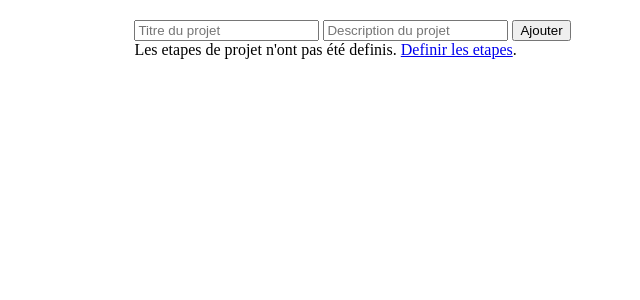
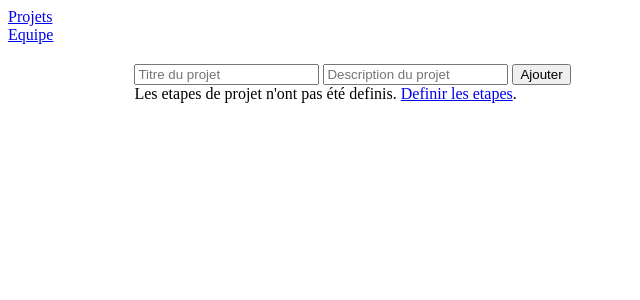
Before and after one commit to milin-fr/easy-board, a Symfony app: template templates/main/home.html.twig in a window 1280 px wide. Shown: the top 300 px of the page, without its empty margins (0-640 px from the left). Run offline with Twig, Linux system fonts and the light colour scheme; the template is opened without the code that fills it, so the values that code supplies are empty; some libraries are stand-ins or nearby versions.

Commit message:
navbar html

```diff
--- a/templates/base.html.twig
+++ b/templates/base.html.twig
@@ -9,6 +9,14 @@
         {% endblock %}
     </head>
     <body>
+    <nav class="navigation--bar">
+        <div class="navigation--item">
+            <a href="{{ path('home') }}">Projets</a>
+        </div>
+        <div class="navigation--item">
+            <a href="{{ path('user_index') }}">Equipe</a>
+        </div>
+    </nav>
         {% block body %}{% endblock %}
         <script src="https://unpkg.com/axios/dist/axios.min.js"></script>
         {% block javascripts %}
```
Also changed, not shown: templates/user/index.html.twig (+6 -1 lines).
